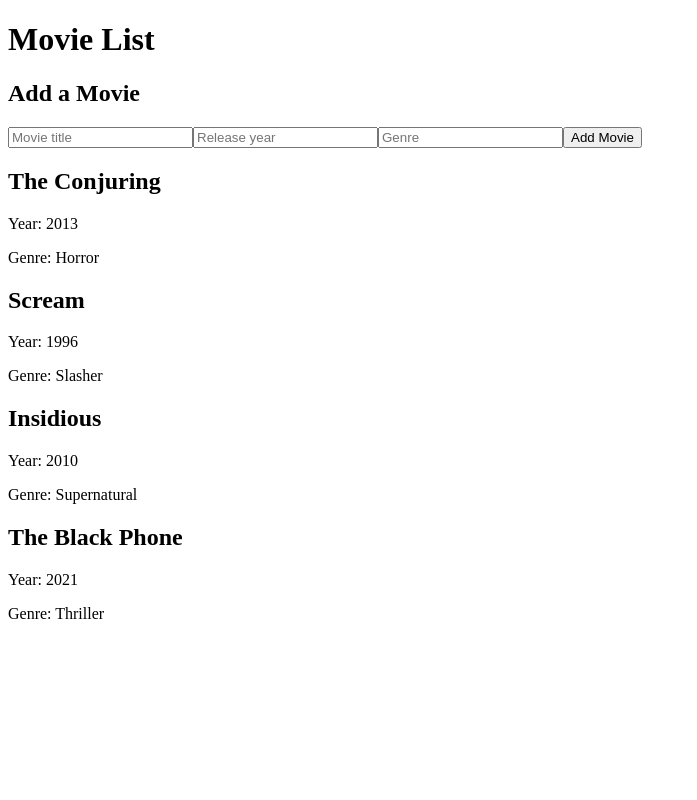
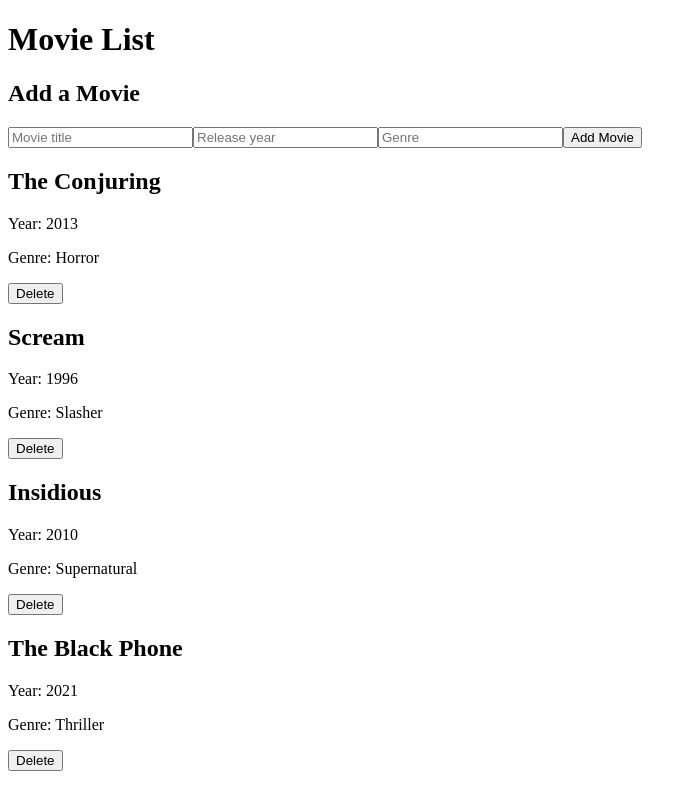
Before and after one commit to tamilakaranja/movie-list, a React (Vite) app: page / in a window 1280 px wide. Shown: the whole page, without its empty margins (0-697 px from the left). Built offline with nearby package versions, Linux system fonts and the light colour scheme.

Commit message:
Add- Delete button

```diff
--- a/src/App.jsx
+++ b/src/App.jsx
@@ -1,5 +1,5 @@
 import { useState } from "react";
-import MovieCard from "./components/MovieCard";
+import MovieList from "./components/MovieList";
 import initialMovies from "./data/movies";
 import AddMovie from "./components/AddMovie";
 
@@ -7,23 +7,23 @@ function App() {
   const [movies, setMovies] = useState(initialMovies);
 
   function handleAddMovie(newMovie) {
-  setMovies([...movies, newMovie]);
-}
+    setMovies([...movies, newMovie]);
+  }
+
+  function handleDeleteMovie(id) {
+    setMovies(movies.filter((movie) => movie.id !== id));
+  }
 
   return (
     <div>
       <h1>Movie List</h1>
 
+      <AddMovie onAddMovie={handleAddMovie} />
 
-<AddMovie onAddMovie={handleAddMovie} />
-      {movies.map((movie) => (
-        <MovieCard
-          key={movie.id}
-          title={movie.title}
-          year={movie.year}
-          genre={movie.genre}
-        />
-      ))}
+      <MovieList
+        movies={movies}
+        onDeleteMovie={handleDeleteMovie}
+      />
     </div>
   );
 }
--- a/src/components/MovieCard.jsx
+++ b/src/components/MovieCard.jsx
@@ -1,11 +1,13 @@
-
-
-function MovieCard(props) {
+function MovieCard({ id, title, year, genre, onDeleteMovie }) {
   return (
     <div>
-      <h2>{props.title}</h2>
-      <p>Year: {props.year}</p>
-      <p>Genre: {props.genre}</p>
+      <h2>{title}</h2>
+      <p>Year: {year}</p>
+      <p>Genre: {genre}</p>
+
+      <button onClick={() => onDeleteMovie(id)}>
+        Delete
+      </button>
     </div>
   );
 }
--- a/src/components/MovieList.jsx
+++ b/src/components/MovieList.jsx
@@ -1,6 +1,6 @@
 import MovieCard from "./MovieCard";
 
-function MovieList({ movies }) {
+function MovieList({ movies, onDeleteMovie }) {
   return (
     <div>
       {movies.map((movie) => (
@@ -9,6 +9,8 @@ function MovieList({ movies }) {
           title={movie.title}
           year={movie.year}
           genre={movie.genre}
+          id={movie.id}
+          onDeleteMovie={onDeleteMovie}
         />
       ))}
     </div>
```
